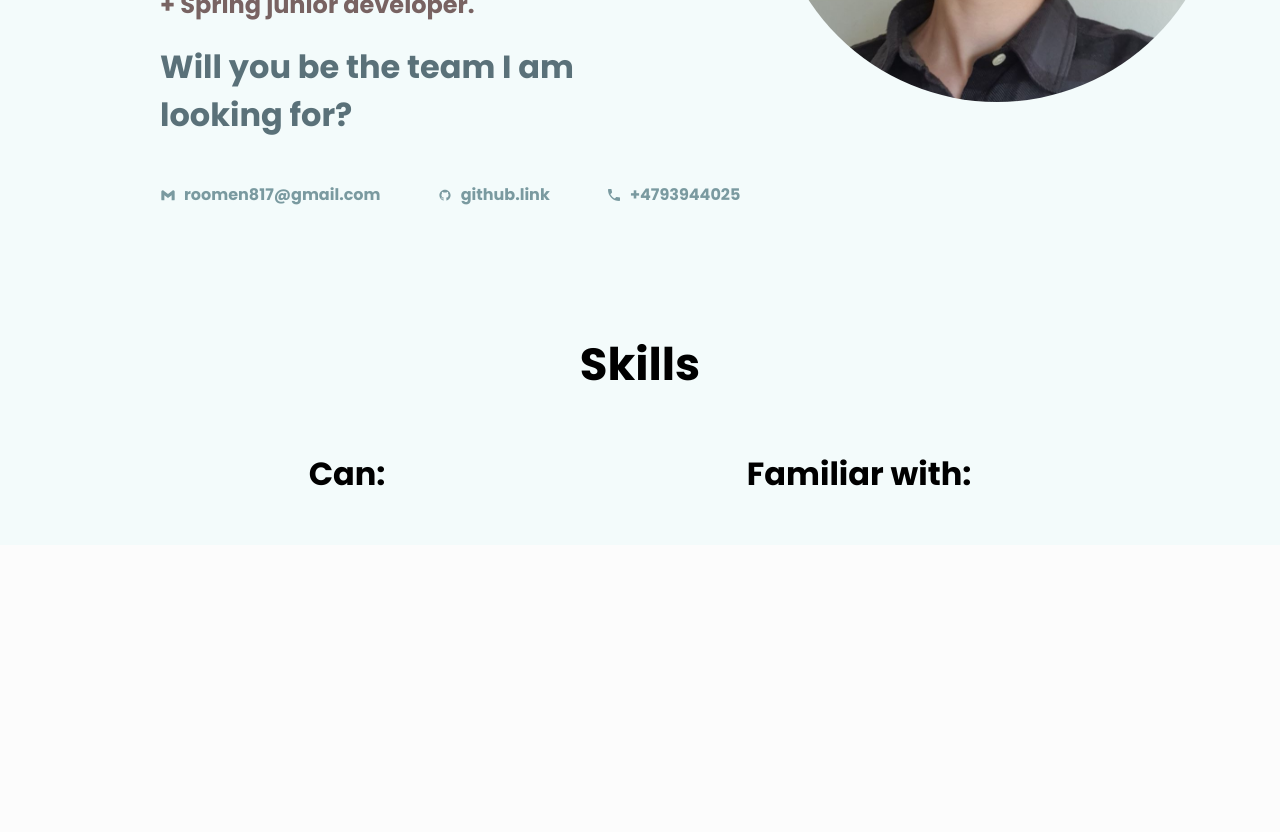
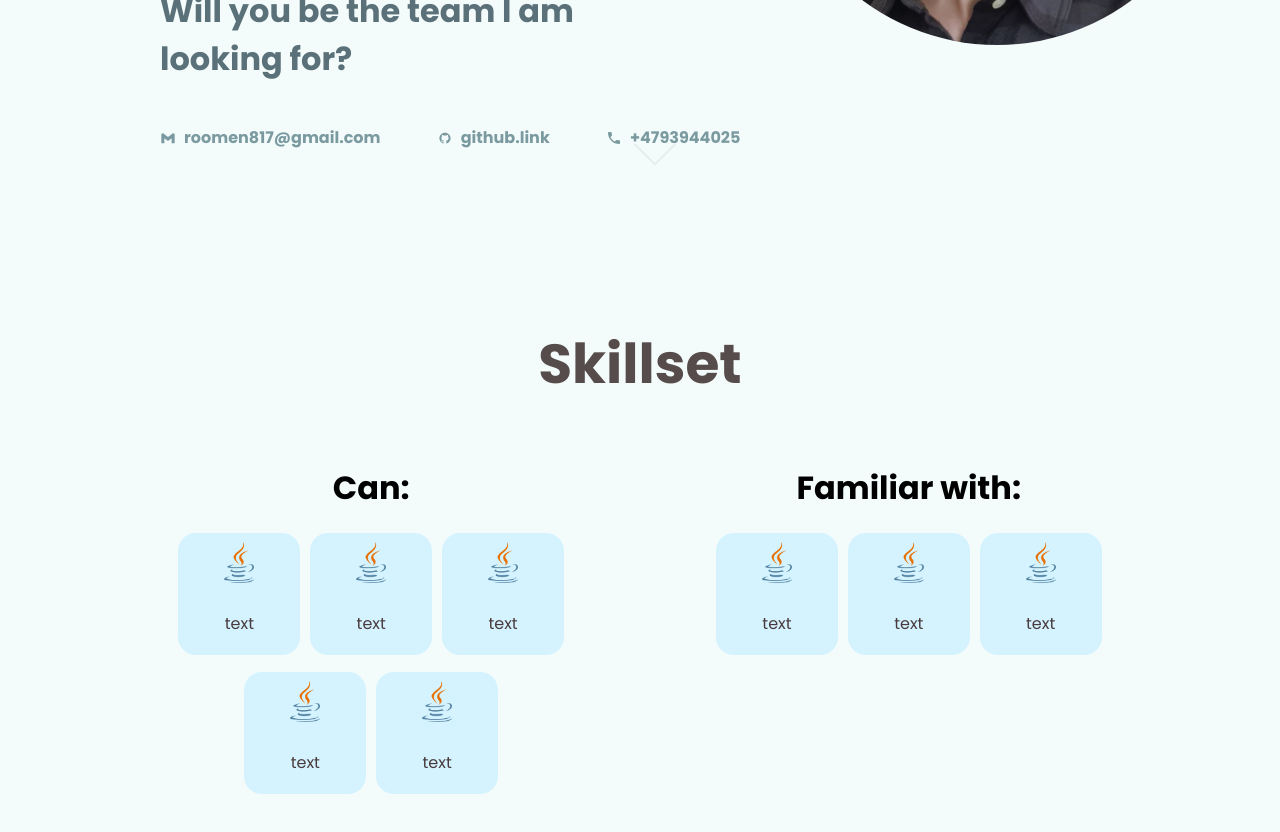
Before and after one commit to RomanLobko231/my-portfolio-webpage, a React (Create React App) app: page / in a window 1280 px wide. Shown: the part 580-1412 px from the top of the page. Before the commit the page ends 1125 px from the top, so only its background shows below. Built offline with nearby package versions, Linux system fonts and the light colour scheme.

Commit message:
added skills

```diff
--- a/src/App.css
+++ b/src/App.css
@@ -58,3 +58,53 @@ body {
   justify-content: center;
   flex-direction: column;
 }
+
+
+.scroll-down {
+  position: absolute;
+  bottom: 70px;
+  display: flex;
+  text-align: center;
+  font-size: 20px;
+  z-index: 9;
+  text-decoration: none;
+  width: 30px;
+  height: 30px;
+  border-bottom: 2px solid #322E30;
+  border-right: 2px solid #322E30;
+  left: 50%;
+  -webkit-transform: translate(-50%, 0%) rotate(45deg);
+  -moz-transform: translate(-50%, 0%) rotate(45deg);
+  transform: translate(-50%, 0%) rotate(45deg);
+  -webkit-animation: fade_move_down 3s ease-in-out infinite;
+  -moz-animation:    fade_move_down 3s ease-in-out infinite;
+  animation:         fade_move_down 3s ease-in-out infinite;
+}
+
+
+/*animated scroll arrow animation*/
+@-webkit-keyframes fade_move_down {
+  0%   { -webkit-transform:translate(0,-10px) rotate(45deg); opacity: 0;  }
+  50%  { opacity: 1;  }
+  100% { -webkit-transform:translate(0,10px) rotate(45deg); opacity: 0; }
+}
+@-moz-keyframes fade_move_down {
+  0%   { -moz-transform:translate(0,-10px) rotate(45deg); opacity: 0;  }
+  50%  { opacity: 1;  }
+  100% { -moz-transform:translate(0,10px) rotate(45deg); opacity: 0; }
+}
+@keyframes fade_move_down {
+  0%   { transform:translate(0,-10px) rotate(45deg); opacity: 0;  }
+  50%  { opacity: 1;  }
+  100% { transform:translate(0,10px) rotate(45deg); opacity: 0; }
+}
+
+
+.skill__container {
+  flex-wrap: wrap; /* Enable wrapping */
+  display: flex;
+  gap: 17px 2%;
+  align-items: center;
+  justify-content: center;
+  align-content: space-around;
+}
--- a/src/App.js
+++ b/src/App.js
@@ -7,9 +7,9 @@ function App() {
   return (
     <BrowserRouter>
     <Navbar />
-      <div >
+
         <AppRouter />
-      </div>
+
     </BrowserRouter>
   );
 }
--- a/src/components/UI/greetings/GreetingsComponent.jsx
+++ b/src/components/UI/greetings/GreetingsComponent.jsx
@@ -9,8 +9,9 @@ const GreetingsComponent = () => {
           <h1 style={{color: '#5A7179'}}>Will you be the team I am looking for?</h1>
           <ContactsRow/>
         </div>
+        <img src="/personal_photo.jpg" className={cl.photo} />
+        <div class="scroll-down"></div>
 
-        <img src="/personal_photo.jpg" className={cl.photo} />
       </div>
 
   );
--- a/src/components/UI/greetings/GreetingsComponent.module.css
+++ b/src/components/UI/greetings/GreetingsComponent.module.css
@@ -3,7 +3,9 @@
     display: flex;
     justify-content: space-between;
     align-items: center;
+    align-content: center;
     margin: auto;
+    height: 100vh;
 }
 
 .item{
--- a/src/components/UI/navbar/Navbar.module.css
+++ b/src/components/UI/navbar/Navbar.module.css
@@ -32,6 +32,6 @@
     background-color: rgba(217,242,248, 0.4);
     position: fixed;
     backdrop-filter: blur(10px);
-    z-index: 10
+    z-index: 10;
 
   }
--- /dev/null
+++ b/src/components/UI/skills/SkillItem.jsx
@@ -0,0 +1,16 @@
+import cl from "./SkillItem.module.css"
+
+const SkillItem = ({ imageUrl, text }) => {
+  return (
+    <div className={cl.square}>
+       <img className={cl.image__container} src="/java.png"/>
+    <div className={cl.text__container}>
+      <p>{"text"}</p>
+    </div>
+
+
+  </div>
+  );
+};
+
+export default SkillItem;
--- /dev/null
+++ b/src/components/UI/skills/SkillItem.module.css
@@ -0,0 +1,28 @@
+.square {
+    flex: 0 0 calc(33.33% - 40px); /* Set initial width for three squares in a row */
+    max-width: 185px; /* Set max-width for three squares in a row */
+    aspect-ratio: 1;
+    border-radius: 18px;
+    background-color: rgb(212, 243, 255);
+    display: flex;
+    align-items: center;
+    justify-content: space-around;
+    flex-direction: column;
+  }
+
+  .image__container {
+    width: 33.33%; /* Image width */
+    height: 33.33%; /* Image height */
+    object-fit: contain;
+  }
+
+
+  .text__container {
+    padding: 10px; /* Adjust padding for text container */
+    text-align: center;
+    color: rgba(37, 13, 13, 0.8); /* Example background color for text */
+  }
+
+  .text__container p {
+    margin: 0;
+  }
--- a/src/components/pages/Main.jsx
+++ b/src/components/pages/Main.jsx
@@ -1,16 +1,36 @@
 import ContactsRow from "../UI/contactsMain/ContactsRow";
 import GreetingsComponent from "../UI/greetings/GreetingsComponent";
+import SkillItem from "../UI/skills/SkillItem";
 
 const Main = () => {
   return (
-    <div style={{ marginTop: '105px', marginBottom: '25px', display: 'flex', alignItems: 'center', flexDirection: 'column' }}>
-      <GreetingsComponent/>
+    <div style={{ marginBottom: '25px', display: 'flex', alignItems: 'center', flexDirection: 'column' }}>
+      <GreetingsComponent />
+      <div style={{ height: '100vh', width: '80vw', }}>
+        <h1 style={{ marginTop: '10%', fontSize: '55px', textAlign: 'center', color: '#574c4c' }}>Skillset</h1>
+        <div style={{display: 'flex', flexDirection: 'row', justifyContent: 'space-between', gap: '5%' }}>
+          <div style={{ display: 'flex', width: '50%', display: 'flex', flexDirection: 'column', }}>
+            <h1 style={{textAlign: 'center'}}>Can:</h1>
+            <div className="skill__container">
+              <SkillItem />
+              <SkillItem />
+              <SkillItem />
+              <SkillItem />
+              <SkillItem />
+            </div>
+          </div>
+          <div style={{ display: 'flex', width: '50%', display: 'flex', flexDirection: 'column' }}>
+           <h1  style={{textAlign: 'center'}}>Familiar with:</h1>
+            <div className="skill__container">
+              <SkillItem />
+              <SkillItem />
+              <SkillItem />
+            </div>
+          </div>
 
-        <h1 style={{marginTop: '10%', fontSize: '45px'}}>Skills</h1>
-        <div style={{width: '80vw', display: 'flex', flexDirection: 'row', justifyContent: 'space-around'}}>
-          <h1>Can:</h1>
-          <h1>Familiar with:</h1>
         </div>
+      </div>
+
     </div>
 
   );
```
Also changed, not shown: public/java.png (added).
